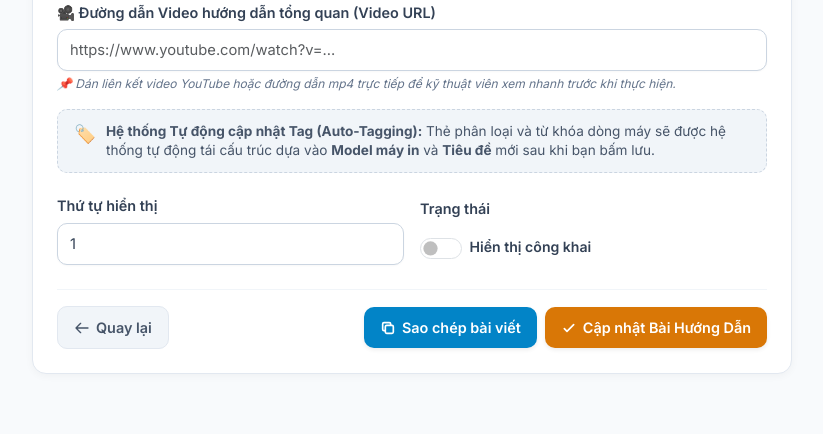
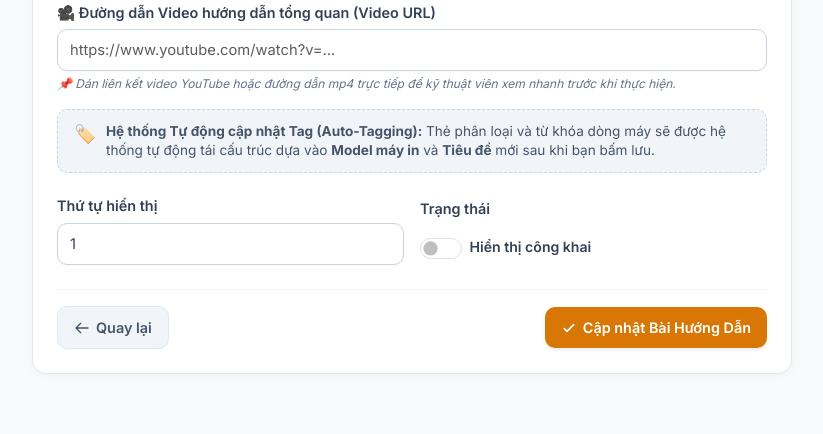
Before and after one commit to thangdcgv/printer-guide, a FastAPI app: template app/templates/guide_edit.html in a window 1280 px wide. Shown: the part 771-1205 px from the top of the page, without its empty margins (228-1051 px from the left). Run offline with FastAPI, Linux system fonts and the light colour scheme; the template is opened without the code that fills it, so the values that code supplies are empty; parts of the project's set-up code (start-up, migrations or seed data) failed here and were passed over.

Commit message:
update copy gudie

```diff
--- a/app/templates/guide_edit.html
+++ b/app/templates/guide_edit.html
@@ -317,12 +317,6 @@
 
                         <!-- Cụm nút bên phải: Nút Sao Chép Bài Viết đặt ngay cạnh nút Cập Nhật -->
                         <div class="d-flex gap-2 flex-wrap justify-content-end">
-                            <button type="button" onclick="copyGuide('{{ guide.id }}')" class="btn-info-modern shadow-sm">
-                                <!-- SVG Copy Icon -->
-                                <svg xmlns="http://www.w3.org/2000/svg" width="16" height="16" fill="none" viewBox="0 0 24 24" stroke="currentColor" stroke-width="2.5"><path stroke-linecap="round" stroke-linejoin="round" d="M8 16H6a2 2 0 01-2-2V6a2 2 0 012-2h8a2 2 0 012 2v2m-6 12h8a2 2 0 002-2v-8a2 2 0 00-2-2h-8a2 2 0 00-2 2v8a2 2 0 002 2z"/></svg>
-                                Sao chép bài viết
-                            </button>
-
                             <button type="submit" class="btn-warning-modern shadow-sm">
                                 <!-- SVG Check Icon -->
                                 <svg xmlns="http://www.w3.org/2000/svg" width="16" height="16" fill="none" viewBox="0 0 24 24" stroke="currentColor" stroke-width="2.5"><path stroke-linecap="round" stroke-linejoin="round" d="M5 13l4 4L19 7"/></svg>
@@ -345,37 +339,5 @@
         }
     });
 
-    // Hàm gọi API FastAPI để nhân bản (copy) bài viết hướng dẫn
-    async function copyGuide(guideId) {
-        if (!confirm('Bạn có chắc chắn muốn nhân bản (copy) bài viết này cùng toàn bộ các bước liên quan không?')) {
-            return;
-        }
-
-        try {
-            let response = await fetch(`/admin/guide/copy/${guideId}`, {
-                method: 'POST',
-                headers: {
-                    'Content-Type': 'application/json'
-                }
-            });
-
-            let result = await response.json();
-
-            if (response.ok && result.success) {
-                alert(result.message || 'Sao chép bài viết thành công!');
-                // Nếu API trả về ID của bản sao, chuyển hướng sang trang chỉnh sửa bản sao đó, ngược lại về danh sách
-                if (result.new_guide_id) {
-                    window.location.href = `/admin/guide/edit/${result.new_guide_id}`;
-                } else {
-                    window.location.href = '/admin/guide';
-                }
-            } else {
-                alert('Lỗi: ' + (result.detail || result.message || 'Không thể sao chép bài viết.'));
-            }
-        } catch (error) {
-            console.error('Lỗi kết nối:', error);
-            alert('Đã xảy ra lỗi kết nối đến máy chủ FastAPI!');
-        }
-    }
 </script>
 {% endblock %}
```
Also changed, not shown: app/templates/guide.html (+39 -0 lines).
